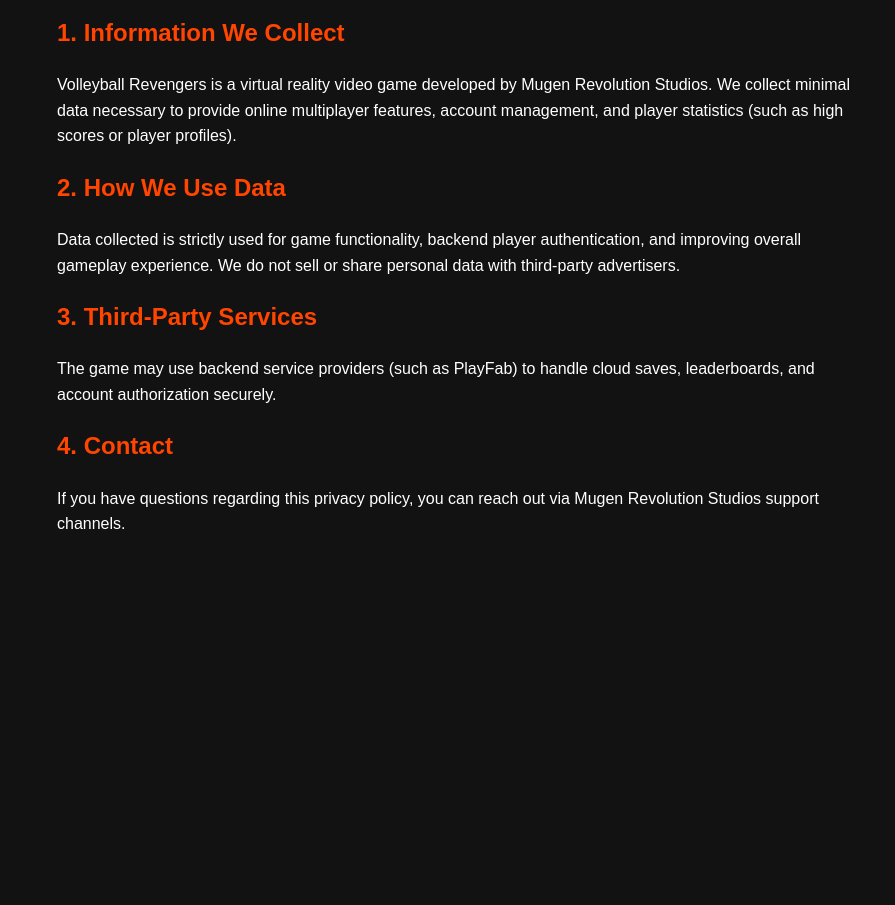
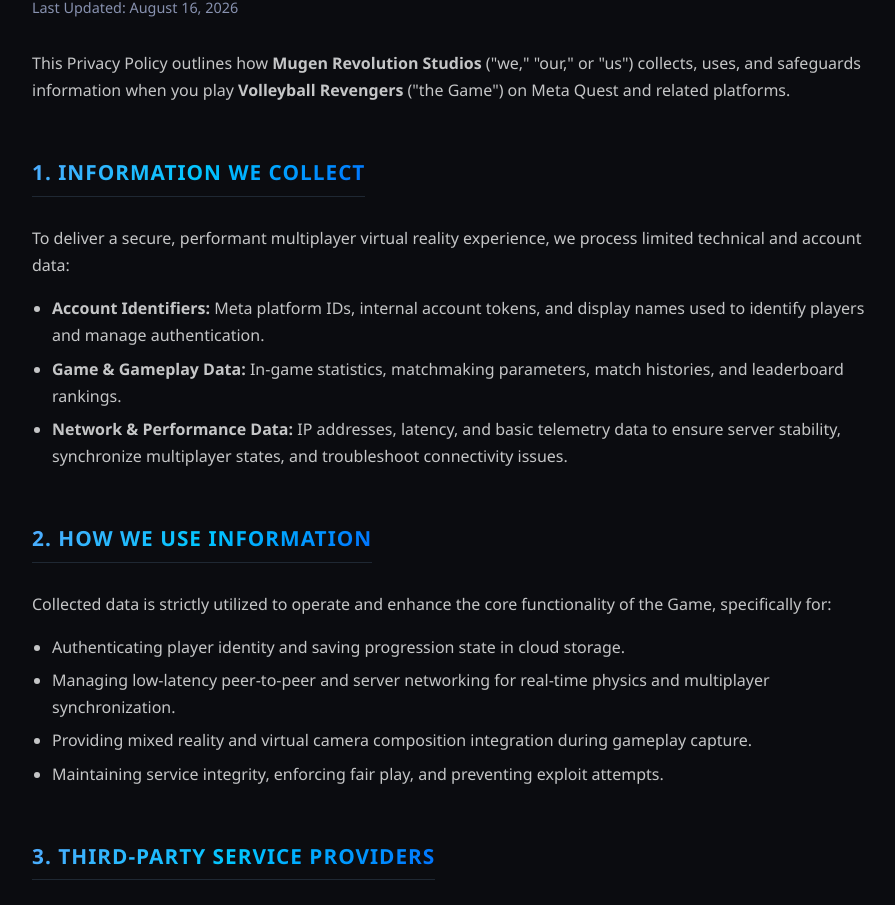
Before and after one commit to fpzard-eng/Volleyball-Revengers, a plain HTML site: page privacy.html in a window 1280 px wide. Shown: the part 180-1085 px from the top of the page, without its empty margins (183-1078 px from the left). Before the commit the page ends 800 px from the top, so only its background shows below. Drawn offline with Linux system fonts and the light colour scheme.

Commit message:
Update privacy.html

```diff
--- a/privacy.html
+++ b/privacy.html
@@ -5,28 +5,96 @@
     <meta name="viewport" content="width=device-width, initial-scale=1.0">
     <title>Privacy Policy - Volleyball Revengers</title>
     <style>
-        body { font-family: Arial, sans-serif; background-color: #121212; color: #ffffff; padding: 20px; line-height: 1.6; max-width: 800px; margin: 0 auto; }
-        h1, h2 { color: #ff4500; }
-        a { color: #ff4500; text-decoration: none; }
-        a:hover { text-decoration: underline; }
+        body {
+            font-family: 'Segoe UI', Tahoma, Geneva, Verdana, sans-serif;
+            background-color: #0b0c10;
+            color: #c5c6c7;
+            padding: 30px 20px;
+            line-height: 1.7;
+            max-width: 850px;
+            margin: 0 auto;
+        }
+
+        /* Holographic Text Style */
+        .holo-text {
+            background: linear-gradient(135deg, #00f2fe 0%, #4facfe 25%, #00c6ff 50%, #0072ff 75%, #00f2fe 100%);
+            background-size: 200% auto;
+            -webkit-background-clip: text;
+            -webkit-text-fill-color: transparent;
+            animation: holoGlow 4s linear infinite;
+            display: inline-block;
+            font-weight: 700;
+            text-transform: uppercase;
+            letter-spacing: 1px;
+        }
+
+        @keyframes holoGlow {
+            0% { background-position: 0% center; }
+            100% { background-position: 200% center; }
+        }
+
+        h1 { font-size: 2.2rem; margin-bottom: 5px; }
+        h2 { font-size: 1.3rem; margin-top: 35px; margin-bottom: 12px; border-bottom: 1px solid #1f2833; padding-bottom: 5px; }
+
+        a { color: #66fcf1; text-decoration: none; transition: color 0.2s ease; }
+        a:hover { color: #45a29e; text-decoration: underline; }
+
         .nav { margin-bottom: 30px; }
+        .last-updated { font-size: 0.9rem; color: #8892b0; margin-bottom: 30px; }
+        ul { margin-top: 8px; padding-left: 20px; }
+        li { margin-bottom: 6px; }
+
+        .contact-box {
+            background-color: #1f2833;
+            border-left: 4px solid #66fcf1;
+            padding: 15px 20px;
+            margin-top: 15px;
+            border-radius: 0 4px 4px 0;
+        }
     </style>
 </head>
 <body>
     <div class="nav"><a href="index.html">← Back to Home</a></div>
-    <h1>Privacy Policy</h1>
-    <p>Last updated: August 2026</p>
 
-    <h2>1. Information We Collect</h2>
-    <p>Volleyball Revengers is a virtual reality video game developed by Mugen Revolution Studios. We collect minimal data necessary to provide online multiplayer features, account management, and player statistics (such as high scores or player profiles).</p>
+    <h1 class="holo-text">Privacy Policy</h1>
+    <div class="last-updated">Last Updated: August 16, 2026</div>
 
-    <h2>2. How We Use Data</h2>
-    <p>Data collected is strictly used for game functionality, backend player authentication, and improving overall gameplay experience. We do not sell or share personal data with third-party advertisers.</p>
+    <p>This Privacy Policy outlines how <strong>Mugen Revolution Studios</strong> ("we," "our," or "us") collects, uses, and safeguards information when you play <strong>Volleyball Revengers</strong> ("the Game") on Meta Quest and related platforms.</p>
 
-    <h2>3. Third-Party Services</h2>
-    <p>The game may use backend service providers (such as PlayFab) to handle cloud saves, leaderboards, and account authorization securely.</p>
+    <h2 class="holo-text">1. Information We Collect</h2>
+    <p>To deliver a secure, performant multiplayer virtual reality experience, we process limited technical and account data:</p>
+    <ul>
+        <li><strong>Account Identifiers:</strong> Meta platform IDs, internal account tokens, and display names used to identify players and manage authentication.</li>
+        <li><strong>Game & Gameplay Data:</strong> In-game statistics, matchmaking parameters, match histories, and leaderboard rankings.</li>
+        <li><strong>Network & Performance Data:</strong> IP addresses, latency, and basic telemetry data to ensure server stability, synchronize multiplayer states, and troubleshoot connectivity issues.</li>
+    </ul>
 
-    <h2>4. Contact</h2>
-    <p>If you have questions regarding this privacy policy, you can reach out via Mugen Revolution Studios support channels.</p>
+    <h2 class="holo-text">2. How We Use Information</h2>
+    <p>Collected data is strictly utilized to operate and enhance the core functionality of the Game, specifically for:</p>
+    <ul>
+        <li>Authenticating player identity and saving progression state in cloud storage.</li>
+        <li>Managing low-latency peer-to-peer and server networking for real-time physics and multiplayer synchronization.</li>
+        <li>Providing mixed reality and virtual camera composition integration during gameplay capture.</li>
+        <li>Maintaining service integrity, enforcing fair play, and preventing exploit attempts.</li>
+    </ul>
+
+    <h2 class="holo-text">3. Third-Party Service Providers</h2>
+    <p>We partner with industry-standard third-party service providers to handle backend execution, networking, and content capture. These providers handle data in accordance with their respective privacy standards:</p>
+    <ul>
+        <li><strong>Microsoft PlayFab:</strong> Used for secure cloud save management, player profile storage, leaderboards, and title backend authentication.</li>
+        <li><strong>Photon Fusion (Exit Games):</strong> Powers networking infrastructure, state synchronization, and low-latency multiplayer session management.</li>
+        <li><strong>LIV Inc.:</strong> Utilized to support avatar integration, mixed-reality capture, and external virtual camera mechanics.</li>
+    </ul>
+    <p>We do not sell, rent, or trade player data to third-party advertisers or commercial entities.</p>
+
+    <h2 class="holo-text">4. Data Retention & Security</h2>
+    <p>We apply reasonable technical and organizational precautions to protect player information against unauthorized access, alteration, or disclosure. Gameplay data and account records are retained only for as long as necessary to maintain active service operations for Volleyball Revengers.</p>
+
+    <h2 class="holo-text">5. Contact Us</h2>
+    <p>If you have questions, concerns, or requests regarding this Privacy Policy or data processing practices, please reach out to us at:</p>
+    <div class="contact-box">
+        <strong>Mugen Revolution Studios</strong><br>
+        Email: <a href="mailto:mugenrevolutionstudios@gmail.com">mugenrevolutionstudios@gmail.com</a>
+    </div>
 </body>
 </html>
```
